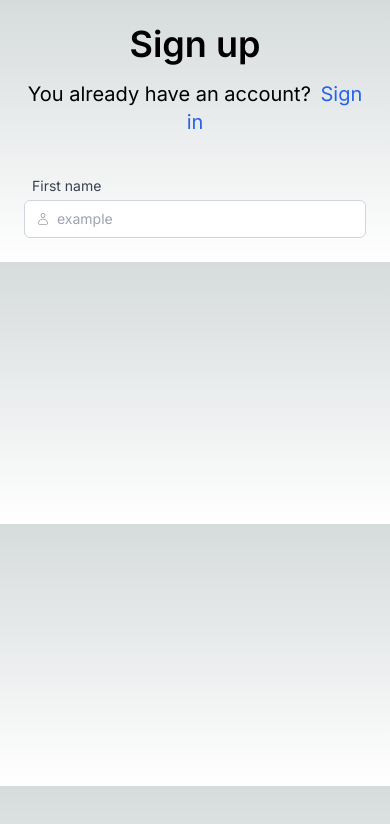
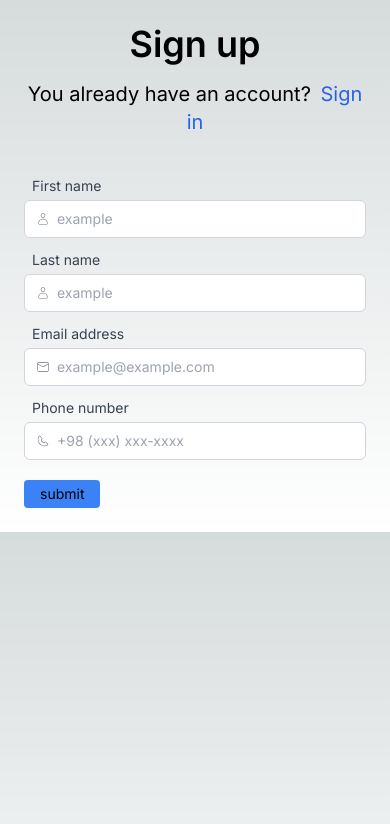
Before and after one commit to shokouhSkr/Full-authentication, a Next.js app: page /auth in a window 390 px wide. Shown: the top 824 px of the page. Built offline with nearby package versions, Linux system fonts and the light colour scheme.

Commit message:
added email and phone inputs with validation

```diff
--- a/components/forms/RegisterForm.tsx
+++ b/components/forms/RegisterForm.tsx
@@ -1,10 +1,11 @@
 "use client";
 
-import { CiUser } from "react-icons/ci";
 import Input from "../common/Input";
 import { SubmitHandler, useForm } from "react-hook-form";
 import { z } from "zod";
+import validator from "validator";
 import { zodResolver } from "@hookform/resolvers/zod";
+import { CiUser, CiMail, CiPhone } from "react-icons/ci";
 
 type FormSchemaType = z.infer<typeof FormSchema>;
 
@@ -12,16 +13,25 @@ type FormSchemaType = z.infer<typeof FormSchema>;
 const FormSchema = z.object({
   first_name: z
     .string()
-    .min(2, "First name must be at least 2 characters")
-    .max(32, "First name must be less than 32 characters")
-    .regex(new RegExp("^[a-zA-Z]+$"), "No special characters allowed"),
+    .min(2, "First name must be at least 2 characters.")
+    .max(32, "First name must be less than 32 characters.")
+    .regex(/^[a-zA-Z]+$/, "No special characters allowed."),
+
+  last_name: z
+    .string()
+    .min(2, "Last name must be at least 2 characters.")
+    .max(32, "Last name must be less than 32 characters.")
+    .regex(/^[a-zA-Z]+$/, "No special characters allowed."),
+
+  email: z.string().email("Please enter a valid email address."),
+
+  phone: z.string().regex(/^\+98 \(\d{3}\) \d{3}-\d{4}$/, "Please enter a valid phone number"),
 });
 
 const RegisterForm = () => {
   const {
     register,
     handleSubmit,
-    watch,
     formState: { errors, isSubmitting },
   } = useForm<FormSchemaType>({
     resolver: zodResolver(FormSchema),
@@ -31,7 +41,7 @@ const RegisterForm = () => {
 
   return (
     <form className="my-8 text-sm" onSubmit={handleSubmit(onSubmit)}>
-      <div className="gap-2 md:flex">
+      <div className="gap-2 md:grid md:grid-cols-2">
         <Input
           name="first_name"
           label="First name"
@@ -39,11 +49,48 @@ const RegisterForm = () => {
           icon={<CiUser />}
           placeholder="example"
           register={register}
-          error={errors?.first_name?.message}
+          error={errors?.first_name?.message} // first_name comes from form schema
+          // error="error's here"
+          disabled={isSubmitting}
+        />
+        <Input
+          name="last_name"
+          label="Last name"
+          type="text"
+          icon={<CiUser />}
+          placeholder="example"
+          register={register}
+          error={errors?.last_name?.message}
+          // error="error's here"
+          disabled={isSubmitting}
+        />
+        <Input
+          name="email"
+          label="Email address"
+          type="text"
+          icon={<CiMail />}
+          placeholder="example@example.com"
+          register={register}
+          error={errors?.email?.message}
+          // error="error's here"
+          disabled={isSubmitting}
+        />
+        <Input
+          name="phone"
+          label="Phone number"
+          type="text"
+          icon={<CiPhone />}
+          placeholder="+98 (xxx) xxx-xxxx"
+          register={register}
+          error={errors?.phone?.message}
           // error="error's here"
           disabled={isSubmitting}
         />
       </div>
+
+      <button type="submit" className="bg-blue-500 rounded px-4 py-1 mt-5">
+        submit
+      </button>
     </form>
   );
 };
--- a/package.json
+++ b/package.json
@@ -12,12 +12,14 @@
     "@auth/prisma-adapter": "^1.0.2",
     "@hookform/resolvers": "^3.3.1",
     "@prisma/client": "^5.3.1",
+    "@types/validator": "^13.11.2",
     "next": "latest",
     "next-auth": "^4.23.1",
     "react": "latest",
     "react-dom": "latest",
     "react-hook-form": "^7.47.0",
     "react-icons": "^4.11.0",
+    "validator": "^13.11.0",
     "zod": "^3.22.3"
   },
   "devDependencies": {
```
Also changed, not shown: 1 other file (tests, documents, lock files or other folders).
